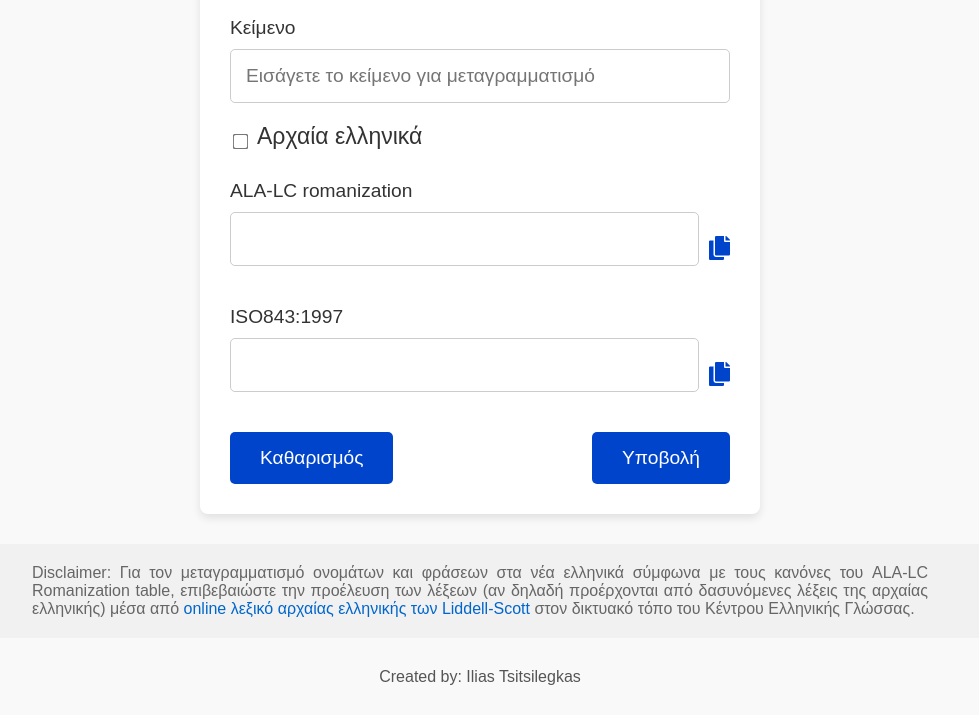
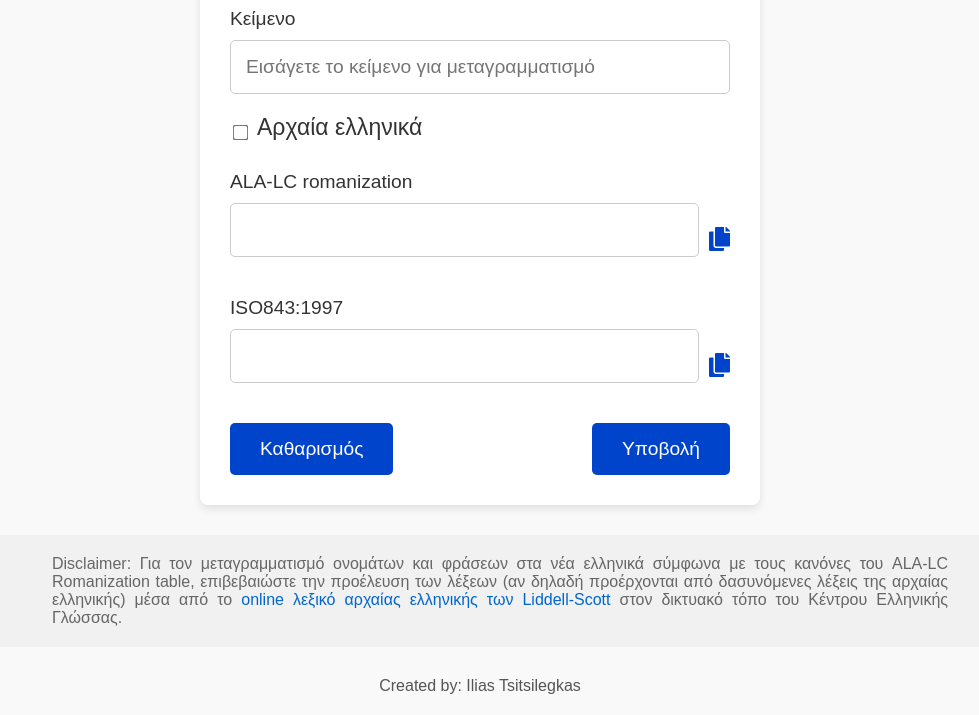
Before and after one commit to okgreece/transliterator, a plain HTML site: page Arxiki.html in a window 1280 px wide. Shown: the part 134-849 px from the top of the page, without its empty margins (160-1139 px from the left). Before the commit the page ends 820 px from the top, so only its background shows below. Drawn offline with Linux system fonts and the light colour scheme.

Commit message:
Replace Arxiki.html

```diff
--- a/Arxiki.html
+++ b/Arxiki.html
@@ -40,11 +40,12 @@
             </div>
         </form>
     </div>
+    <div>
     <!-- Disclaimer -->
     <footer>
         <p class="disclaimer">Disclaimer: Για τον μεταγραμματισμό ονομάτων και φράσεων στα νέα ελληνικά
              σύμφωνα με τους κανόνες του ALA-LC Romanization table, επιβεβαιώστε την προέλευση των λέξεων
-             (αν δηλαδή προέρχονται από δασυνόμενες λέξεις της αρχαίας ελληνικής) μέσα από
+             (αν δηλαδή προέρχονται από δασυνόμενες λέξεις της αρχαίας ελληνικής) μέσα από το
              <a href="https://www.greek-language.gr/digitalResources/ancient_greek/tools/liddell-scott/index.html" target="_blank" target="_blank">online λεξικό αρχαίας ελληνικής των Liddell-Scott</a>
               στον δικτυακό τόπο του Κέντρου Ελληνικής Γλώσσας.</p>
     </footer>
```
